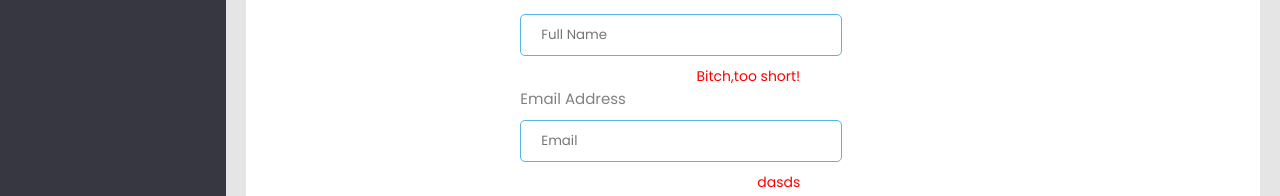
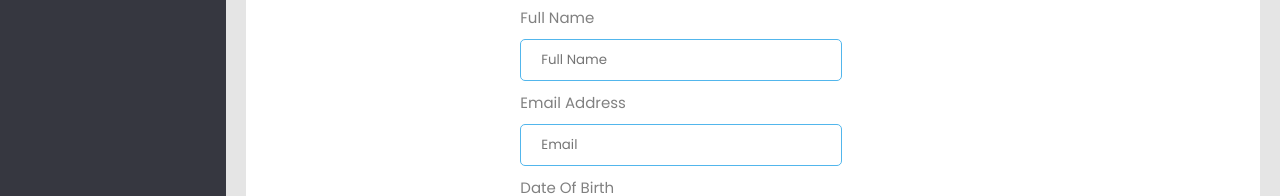
Before and after one commit to Valeroy06/admin_dashboard, a React (Create React App) app: page / in a window 1280 px wide. Shown: the part 581-777 px from the top of the page. Built offline with nearby package versions, Linux system fonts and the light colour scheme.

Commit message:
resolved case sensitivity issue

```diff
--- a/src/pages/Home.js
+++ b/src/pages/Home.js
@@ -21,21 +21,23 @@ const inputs = [
     placeholder:"Full Name",
     errorMessage:"Bitch,too short!",
     label:"Full Name",
+    pattern:"^[A-Za-z]{5,16}$",
+    required:true,
 },
 {
     id:2,
     name:"email",
     type:"text",
     placeholder:"Email",
-    errorMessage:"dasds",
+    errorMessage:"invalid email",
     label:"Email Address",
+    required:true,
 },
 {
     id:3,
     name:"birthday",
     type:"date",
     placeholder:"Birthday",
-    errorMessage:"",
     label:"Date Of Birth",
 },
 {
@@ -43,7 +45,9 @@ const inputs = [
     name:"phoneNumber",
     type:"number",
     placeholder:"Phone Number",
+    // errorMessage:"invalid number",
     label:"Phone Number",
+    // required:true,
 },
 ];
 const handleSubmit = (e) => {
--- a/src/styles/modules/forminput.module.scss
+++ b/src/styles/modules/forminput.module.scss
@@ -16,8 +16,13 @@ input{
 }
 span{
     font-size: 14px;
+    display: none;
     color: red;
     // padding: 3px;
     text-align: right;
+
+    input:invalid{
+        display: block;
+    }
 }
 }
```
Also changed, not shown: src/img/Images.js (renamed from src/img/images.js).
